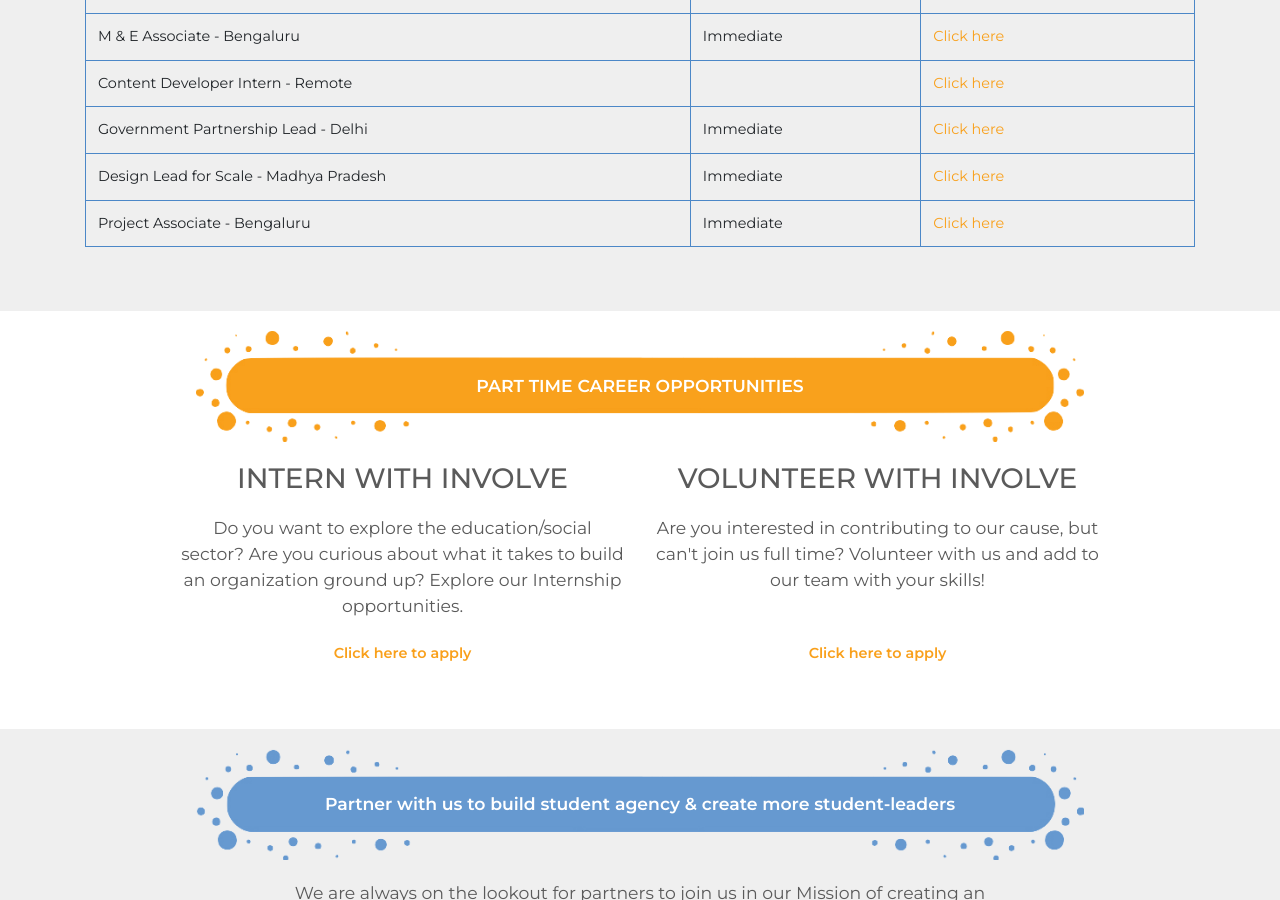
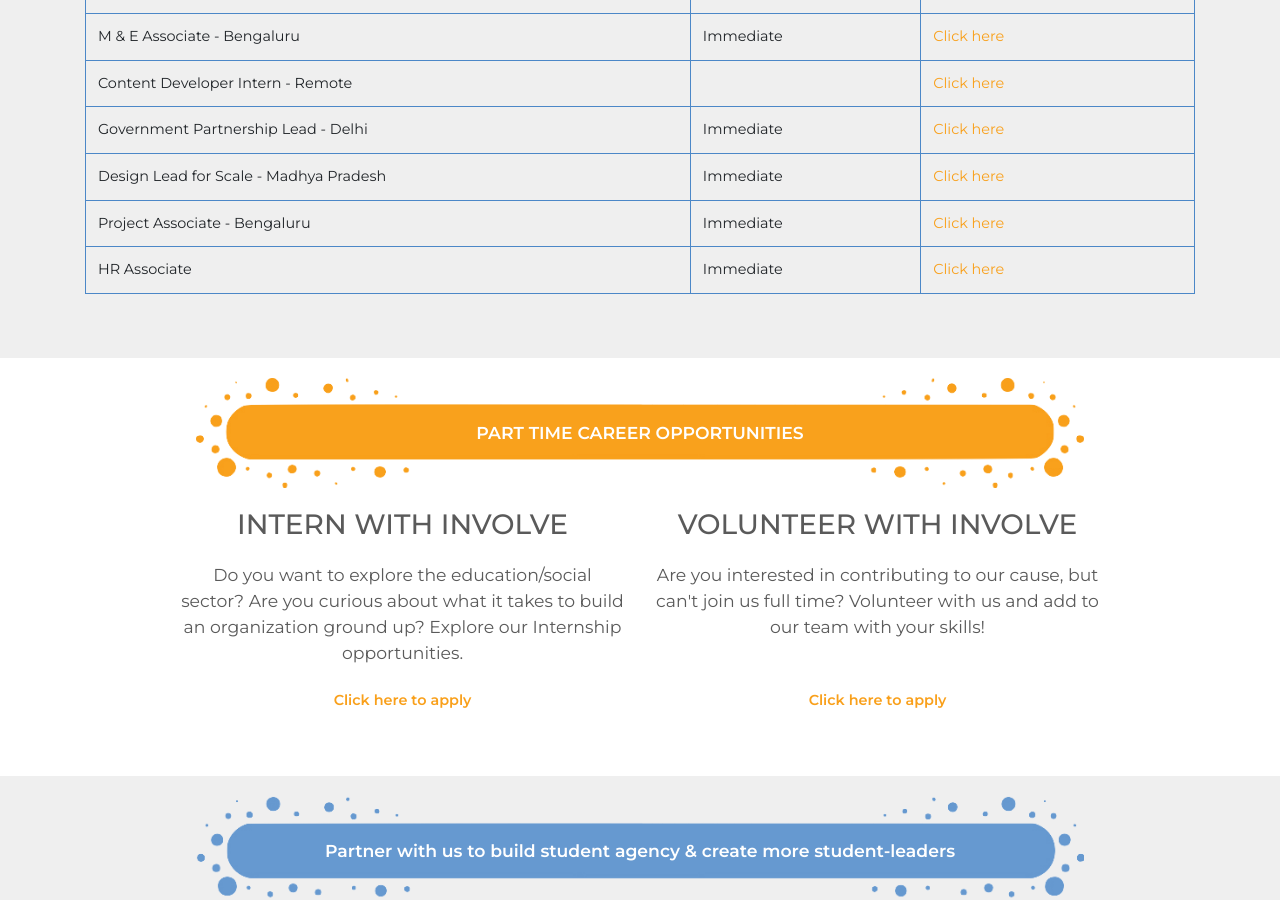
Before and after one commit to Involve-Edu/involveedupublic, a Jekyll site: the page built from get-involved.md, in a window 1280 px wide and 900 px high, scrolled down 775 px. Built offline with Jekyll 4.4.1, drawn with Linux system fonts in a browser that asks for light colours; comment, search, counter and statistics services are not loaded.

Commit message:
Update get-involved.yml

```diff
--- a/_data/get-involved.yml
+++ b/_data/get-involved.yml
@@ -36,6 +36,10 @@
       date:  Immediate
       apply_link: https://docs.google.com/document/d/1udNLaQOS3-EHhc0uHnSVVJK_qtYnd4VJWqZTvdD1Ocg/edit
 
+    - title: HR Associate
+      date:  Immediate
+      apply_link: https://docs.google.com/document/d/1luQ3TVAX0zbTJwrxM065lgDEg42Pq94f8ivfvaT5dNo/edit?usp=sharing
+
 part_time_carrers:
   title: PART TIME CAREER OPPORTUNITIES
   jobs:
```
